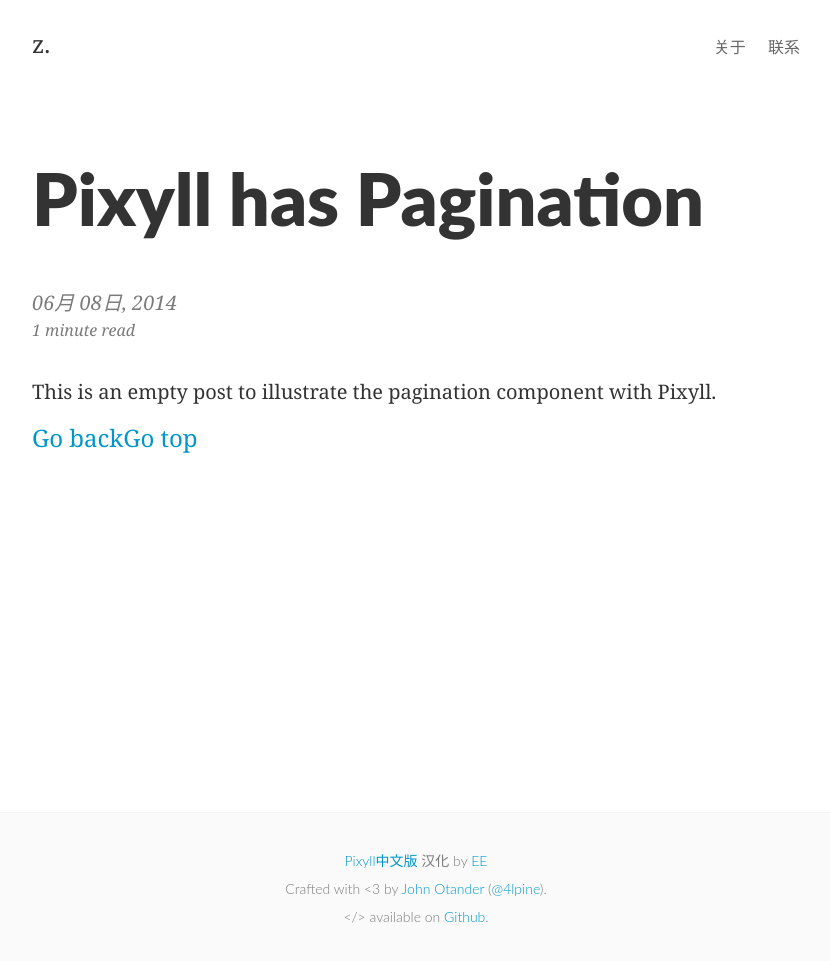
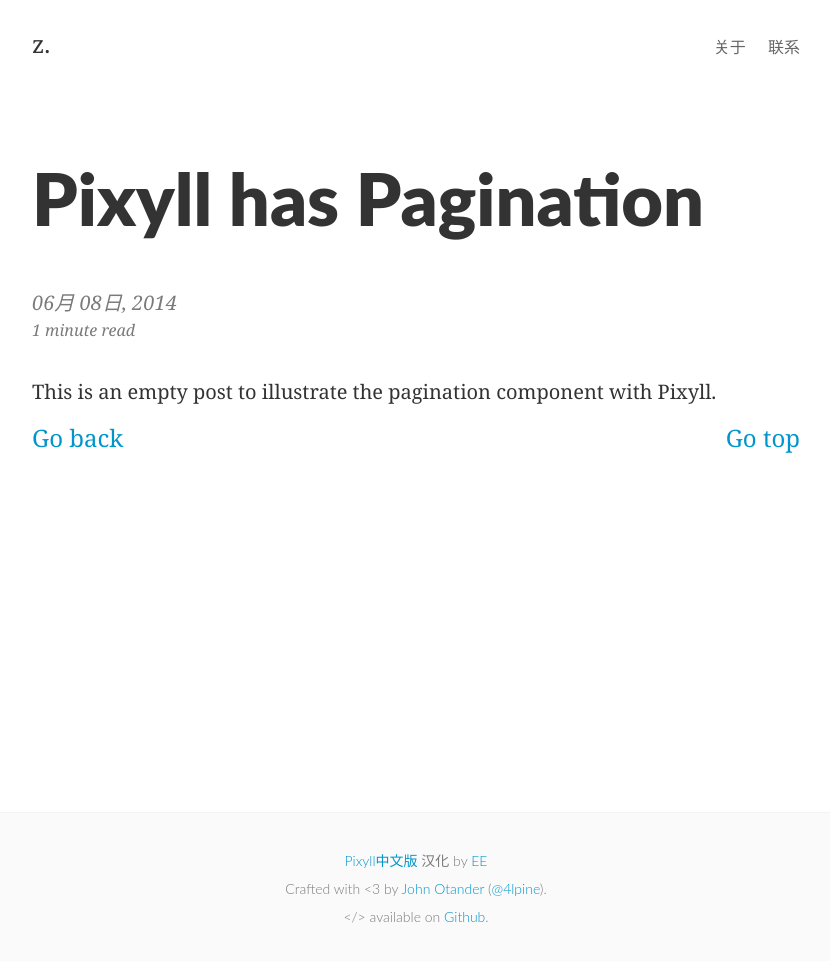
Before and after one commit to yzbyzz/blog, a Jekyll site: the page built from _posts/2014-06-08-pixyll-has-pagination.md, in a window 1280 px wide. Shown: the whole page, without its empty margins (224-1054 px from the left). Built offline with Jekyll 4.4.1, drawn with Linux system fonts in a browser that asks for light colours; some web fonts are replaced.

Commit message:
post button

```diff
--- a/_layouts/post.html
+++ b/_layouts/post.html
@@ -43,6 +43,6 @@
 <div class="left">
 	<a href="{{ site.url }}">Go back</a>
 </div>
-<div class="left">
+<div class="right">
 <a href="{{ site.baseurl }}">Go top</a>
 </div>
```
